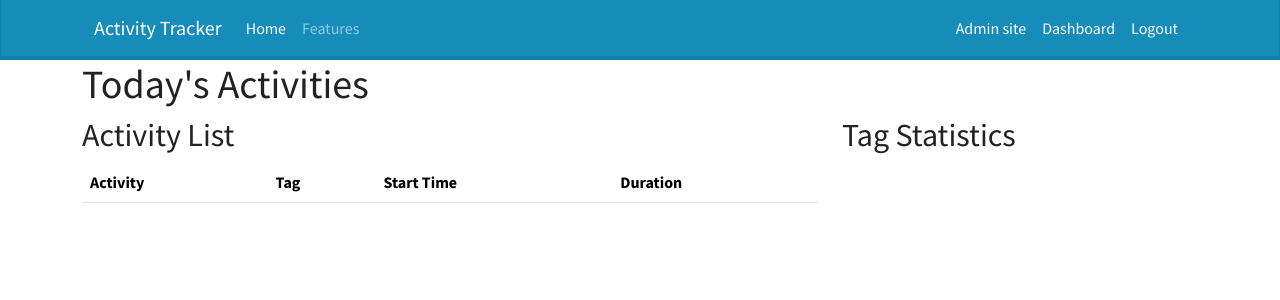
After one commit to Wymagin/Activity_tracker, a Django app: page /dashboard/ in a window 1280 px wide. The commit adds this page. Shown: the top 300 px of the page. Run offline with Django 5.2, Linux system fonts and the light colour scheme; the visitor is signed in with stand-in values (Sample User, id 1); data that the repository does not hold is empty; some libraries are stand-ins or nearby versions.

Commit message:
Added Activity model, basic user dashboard template

```diff
--- a/activity_tracker/settings.py
+++ b/activity_tracker/settings.py
@@ -40,6 +40,10 @@ INSTALLED_APPS = [
     'activity_tracker',
     "crispy_forms",
     "crispy_bootstrap4",
+    "plotly",
+    "pandas",
+    # "django-extensions",
+    # "django-filter",
 ]
 
 MIDDLEWARE = [
--- a/activity_tracker/templates/activity_tracker/base.html
+++ b/activity_tracker/templates/activity_tracker/base.html
@@ -30,6 +30,7 @@
                 <li class="nav-item"><a class="nav-link active" href = "/admin">Admin site</a></li>
                 {% endif %}
                 {% if user.is_authenticated %}
+                <li class="nav-item"><a class="nav-link active" href = "{% url 'dashboard' %}">Dashboard</a></li>
                 <li class="nav-item"><a class="nav-link active" href = "{% url 'logout' %}">Logout</a></li>
                 {% else %}
                   <li class="nav-item"><a class="nav-link active" href = "{% url 'login' %}">Login</a></li>
--- /dev/null
+++ b/activity_tracker/templates/activity_tracker/dashboard.html
@@ -0,0 +1,49 @@
+{% extends 'activity_tracker/base.html' %}
+
+{% block content %}
+<div class="container dashboard">
+    <h1>Today's Activities</h1>
+
+    <div class="row">
+        <div class="col-md-8">
+            <h2>Activity List</h2>
+            <table class="table">
+                <thead>
+                    <tr>
+                        <th>Activity</th>
+                        <th>Tag</th>
+                        <th>Start Time</th>
+                        <th>Duration</th>
+                    </tr>
+                </thead>
+                <tbody>
+                    {% for activity in today_activities %}
+                    <tr>
+                        <td>{{ activity.name }}</td>
+                        <td>{{ activity.get_predefined_tag_display }}</td>
+                        <td>{{ activity.start_time|time:"H:i" }}</td>
+                        <td>{{ activity.duration }}</td>
+                    </tr>
+                    {% endfor %}
+                </tbody>
+            </table>
+        </div>
+        <div class="col-md-4">
+            <h2>Tag Statistics</h2>
+            <ul class="list-group">
+                {% for tag_stat in tag_stats %}
+                <li class="list-group-item d-flex justify-content-between align-items-center">
+                    {{ tag_stat.predefined_tag }}
+                    <span class="badge bg-primary">
+                        {{ tag_stat.activity_count }} activities
+                    </span>
+                    <span class="badge bg-secondary">
+                        {{ tag_stat.total_duration }}
+                    </span>
+                </li>
+                {% endfor %}
+            </ul>
+        </div>
+    </div>
+</div>
+{% endblock %}
--- a/activity_tracker/urls.py
+++ b/activity_tracker/urls.py
@@ -27,4 +27,5 @@ urlpatterns = [
     path('register/', views.sign_up, name='register'),
     path('login/', views.login_view.as_view(), name='login'),
     path('logout/', views.logout_view, name='logout'),
+    path('dashboard/', views.dashboard_view, name='dashboard'),
 ]
--- a/activity_tracker/views.py
+++ b/activity_tracker/views.py
@@ -1,5 +1,8 @@
 from django.shortcuts import render, redirect, get_object_or_404
+from django.contrib.auth.decorators import login_required
 from .forms import UserRegistrationForm, ActivityForm
+from django.utils import timezone
+from django.db.models import Sum, Count
 from .models import Activity
 from django.contrib.auth import authenticate, login, logout
 from django.contrib.auth.views import LoginView
@@ -54,3 +57,29 @@ class login_view(LoginView):
 def logout_view(request):
     logout(request)
     return redirect('login')
+
+@login_required
+def dashboard_view(request):
+    # Get today's activities
+    today = timezone.now().date()
+    today_activities = Activity.objects.filter(
+        user=request.user,
+        start_time__date=today
+    ).order_by('-start_time')
+
+    # Tag-based statistics
+    tag_stats = Activity.objects.filter(
+        user=request.user,
+        start_time__date=today
+    ).values('predefined_tag') \
+     .annotate(
+         total_duration=Sum('duration'),
+         activity_count=Count('id')
+     )
+
+    context = {
+        'today_activities': today_activities,
+        'tag_stats': tag_stats,
+    }
+
+    return render(request, 'activity_tracker/dashboard.html', context)
```
Also changed, not shown: activity_tracker/models.py (+58 -0 lines), activity_tracker/migrations/0001_initial.py (added), activity_tracker/migrations/__init__.py (added).
